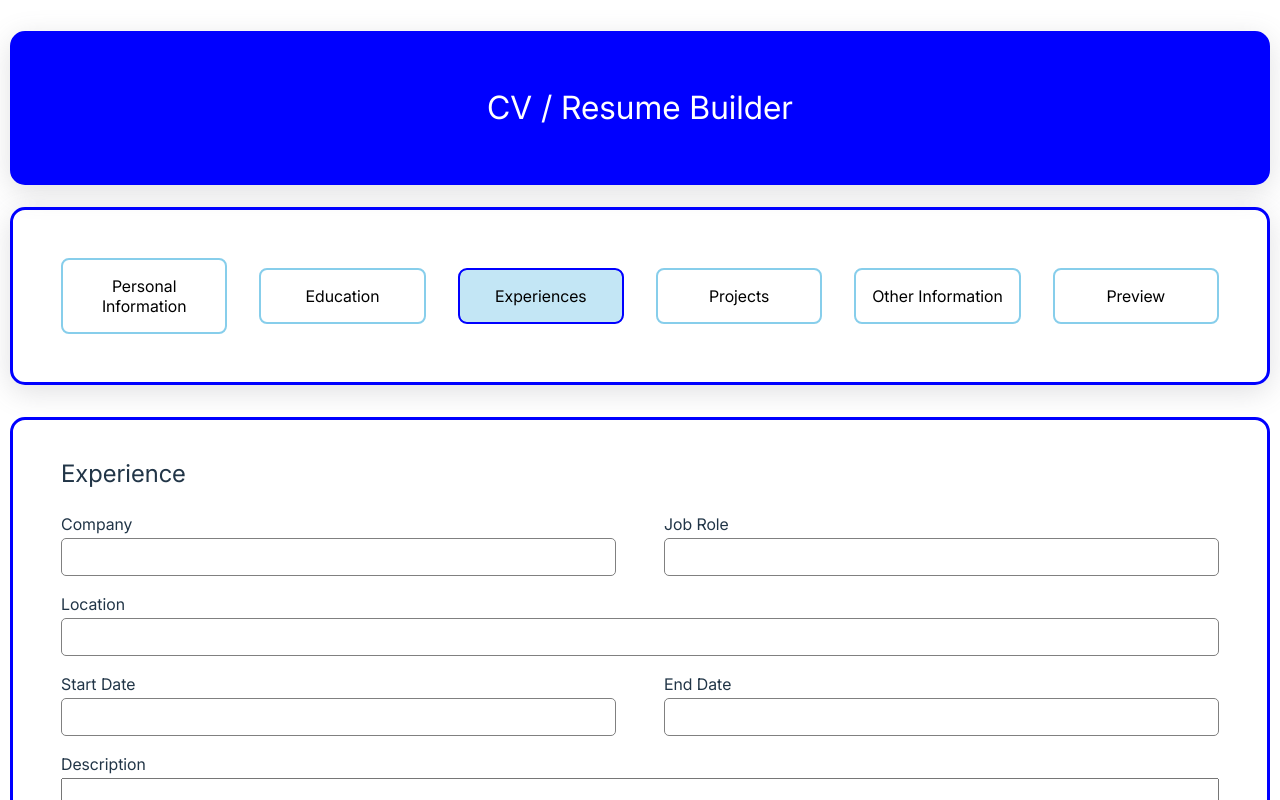
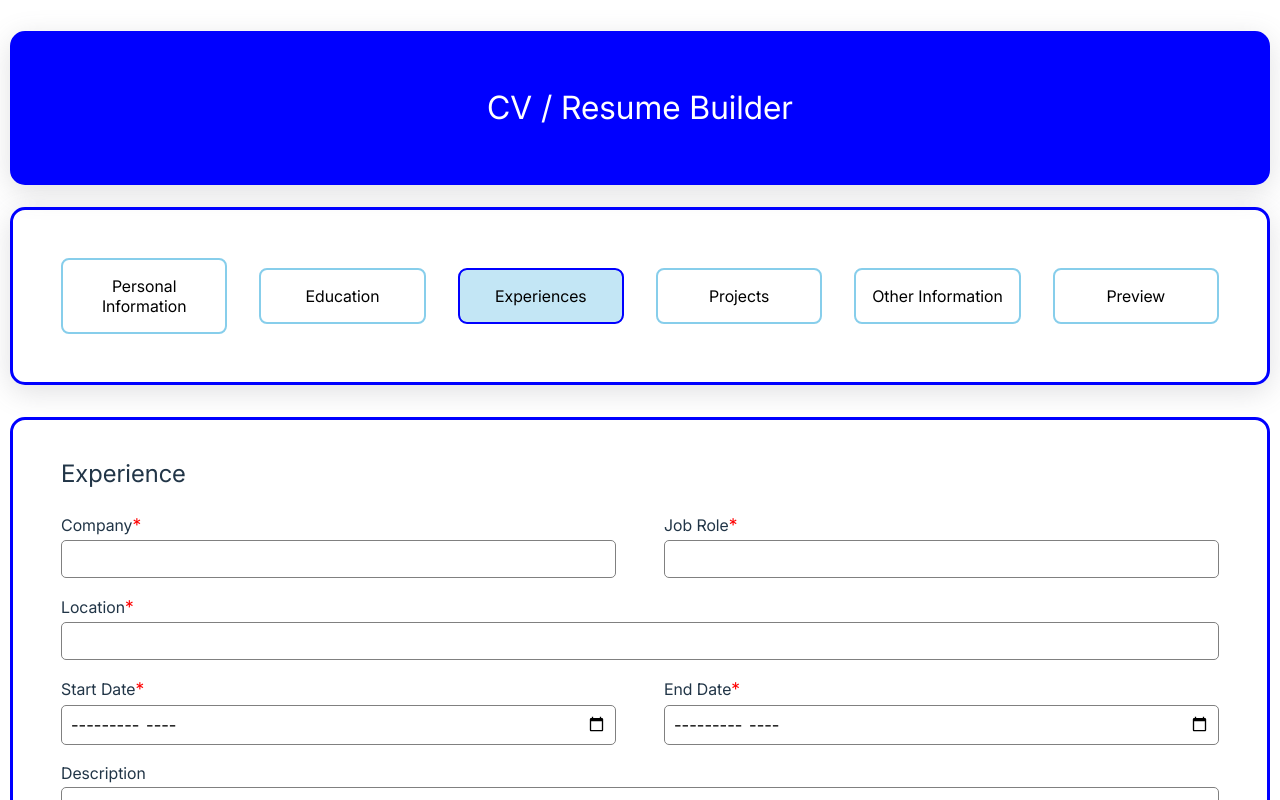
Before and after one commit to yashu483/odin-cv-application, a React (Vite) app: page / in a window 1280 px wide. Both pictures are taken after a click on the button "Experiences". Shown: the top 800 px of the page. Built offline with nearby package versions, Linux system fonts and the light colour scheme.

Commit message:
feat: complete Experience section

```diff
--- a/src/components/Body.jsx
+++ b/src/components/Body.jsx
@@ -21,17 +21,11 @@ const SECTIONS = [
     key: "personalInfo",
   },
   { name: "Education", key: "education" },
-  { name: "Experiences", key: "experiences" },
+  { name: "Experiences", key: "experience" },
   { name: "Projects", key: "projects" },
   { name: "Other Information", key: "otherInfo" },
   { name: "Preview", key: "preview" },
 ];
-
-const SectionComponents = {
-  personalInfo: <PersonalInfo personalInfo={personalInfo} />,
-  education: <Education />,
-  experience: <Experience />,
-};
 
 const educationalInfo = [];
 educationalInfo.push(new AddEducation());
@@ -100,7 +94,7 @@ function Main({
           />
         );
       }
-      case "experiences": {
+      case "experience": {
         return (
           <Experience
             experienceData={experienceData}
--- a/src/components/Education.jsx
+++ b/src/components/Education.jsx
@@ -89,7 +89,10 @@ function EducationCard({
 }
 
 // ShowEducation will  renders each college and education
-function ShowEducation({ educationalArray, setEducationalData }) {
+const ShowEducation = function ShowEducation({
+  educationalArray,
+  setEducationalData,
+}) {
   return (
     <>
       {educationalArray.map((obj) => {
@@ -108,11 +111,13 @@ function ShowEducation({ educationalArray, setEducationalData }) {
       })}
     </>
   );
-}
+};
 function Education({ educationalData, setEducationalData }) {
   let currentlyEditingEducationIndex;
   const currentlyEditingEducationObj = educationalData.filter((item, index) => {
-    currentlyEditingEducationIndex = index;
+    if (item.isSelected) {
+      currentlyEditingEducationIndex = index;
+    }
     return item.isSelected === true;
   })[0];
 
--- a/src/components/Experience.jsx
+++ b/src/components/Experience.jsx
@@ -1,4 +1,3 @@
-import { useState } from "react";
 import { v4 as uuidv4 } from "uuid";
 
 class NewExperience {
@@ -24,17 +23,18 @@ class NewExperience {
 
 const JobCard = function JobCard({
   experience,
-  experienceData,
+  experienceArray,
   setExperienceData,
 }) {
   const editButtonHandler = function editButtonHandler(e) {
     const cardId = e.target.id;
-    const newExperienceArray = experienceData.map((obj) => {
+    const newExperienceArray = experienceArray.map((obj) => {
       const newObj = { ...obj };
-      if (cardId === newObj.id) {
+      if (cardId === obj.id) {
         newObj.isSelected = true;
+        return { ...newObj };
       } else {
-        if (!newObj.isAdded) {
+        if (!obj.isAdded) {
           return null;
         }
 
@@ -51,14 +51,14 @@ const JobCard = function JobCard({
   };
 
   const deleteButtonHandler = function deleteButtonHandler(e) {
-    const newExperienceArray = experienceData
+    const newExperienceArray = experienceArray
       .filter((obj) => obj.id !== e.target.id)
       .map((obj) => ({ ...obj }));
     setExperienceData(newExperienceArray);
   };
   return (
-    <div key={experience.id}>
-      <div>
+    <div key={experience.id} className="educational-card">
+      <div className="educational-detail">
         <h3 className="card-headings">{`${experience.jobRole} - ${experience.companyName}`}</h3>
         <p>{`${experience.startDate} to ${experience.endDate} - ${experience.location}`}</p>
       </div>
@@ -76,17 +76,18 @@ const JobCard = function JobCard({
   );
 };
 const ShowExperience = function ShowExperience({
-  experienceData,
+  experienceArray,
   setExperienceData,
 }) {
   return (
     <>
-      {experienceData.map((obj) => {
+      {experienceArray.map((obj) => {
         if (obj.isAdded) {
           return (
             <JobCard
+              key={obj.id}
               experience={obj}
-              experienceData={experienceData}
+              experienceArray={experienceArray}
               setExperienceData={setExperienceData}
             />
           );
@@ -100,8 +101,10 @@ const ShowExperience = function ShowExperience({
 
 function Experience({ experienceData, setExperienceData }) {
   let currentlyEditingExperienceIndex;
-  const currentlyEditingExperienceObj = experienceData.map((obj, index) => {
-    currentlyEditingExperienceIndex = index;
+  const currentlyEditingExperienceObj = experienceData.filter((obj, index) => {
+    if (obj.isSelected) {
+      currentlyEditingExperienceIndex = index;
+    }
     return obj.isSelected === true;
   })[0];
 
@@ -113,7 +116,7 @@ function Experience({ experienceData, setExperienceData }) {
     const { name, value } = e.target;
 
     const experienceWithNewValue = {
-      currentlyEditingExperience,
+      ...currentlyEditingExperience,
       [name]: value,
     };
 
@@ -122,6 +125,38 @@ function Experience({ experienceData, setExperienceData }) {
       experienceWithNewValue;
     setExperienceData(newExperienceArray);
   }
+
+  function renderExperiences() {
+    const totalAddedExperience = experienceData.filter(
+      (obj) => obj.isAdded
+    ).length;
+    return totalAddedExperience === 0 ? (
+      <>
+        <h2 className="section-headings">Your Career</h2>
+        <p className="section-headings">No previous experience added.</p>
+      </>
+    ) : (
+      <>
+        <h2 className="section-headings">Your Career</h2>
+        <ShowExperience
+          experienceArray={experienceData}
+          setExperienceData={setExperienceData}
+        />
+      </>
+    );
+  }
+
+  const addButtonHandler = function addButtonHandler() {
+    currentlyEditingExperience.isSelected = false;
+    currentlyEditingExperience.isAdded = true;
+    const newExperienceArray = experienceData.map((obj, index) => {
+      return index === currentlyEditingExperienceIndex
+        ? currentlyEditingExperience
+        : { ...obj };
+    });
+    newExperienceArray.push(new NewExperience());
+    setExperienceData(newExperienceArray);
+  };
   return (
     <>
       <div className="main-section-component">
@@ -129,40 +164,85 @@ function Experience({ experienceData, setExperienceData }) {
         <form className="section-form" id="experience-form">
           <div className="double-input-row">
             <div className="input-in-double-input-row">
-              <label htmlFor="companyName">Company</label>
-              <input type="text" name="companyName" id="companyName" />
+              <label htmlFor="companyName">
+                Company
+                <span className="aria-label" aria-label="required">
+                  *
+                </span>
+              </label>
+              <input
+                type="text"
+                name="companyName"
+                id="companyName"
+                onChange={handleInput}
+                required
+                value={currentlyEditingExperience.companyName}
+              />
             </div>
             <div className="input-in-double-input-row">
-              <label htmlFor="jobRole">Job Role</label>
-              <input type="text" id="jobRole" name="jobRole" />
+              <label htmlFor="jobRole">
+                Job Role
+                <span className="aria-label" aria-label="required">
+                  *
+                </span>
+              </label>
+              <input
+                type="text"
+                id="jobRole"
+                name="jobRole"
+                onChange={handleInput}
+                value={currentlyEditingExperience.jobRole}
+                required
+              />
             </div>
           </div>
           <div className="single-input-row">
-            <label htmlFor="location">Location</label>
+            <label htmlFor="location">
+              Location
+              <span className="aria-label" aria-label="required">
+                *
+              </span>
+            </label>
             <input
               type="text"
               name="location"
               id="location"
               onChange={handleInput}
+              required
+              value={currentlyEditingExperience.location}
             />
           </div>
           <div className="double-input-row">
             <div className="input-in-double-input-row">
-              <label htmlFor="startDate">Start Date</label>
+              <label htmlFor="startDate">
+                Start Date
+                <span className="aria-label" aria-label="required">
+                  *
+                </span>
+              </label>
               <input
-                type="text"
+                type="month"
                 name="startDate"
                 id="startDate"
                 onChange={handleInput}
+                required
+                value={currentlyEditingExperience.startDate}
               />
             </div>
             <div className="input-in-double-input-row">
-              <label htmlFor="endDate">End Date</label>
+              <label htmlFor="endDate">
+                End Date
+                <span className="aria-label" aria-label="required">
+                  *
+                </span>
+              </label>
               <input
-                type="text"
+                type="month"
                 name="endDate"
                 id="endDate"
                 onChange={handleInput}
+                value={currentlyEditingExperience.endDate}
+                required
               />
             </div>
           </div>
@@ -172,12 +252,28 @@ function Experience({ experienceData, setExperienceData }) {
               name="jobDescription"
               id="jobDescription"
               onChange={handleInput}
+              value={currentlyEditingExperience.jobDescription}
             ></textarea>
           </div>
-          <button type="button" className="education-add-button">
+          <button
+            type="submit"
+            className="education-add-button"
+            onClick={(e) => {
+              e.preventDefault();
+              const experienceForm = document.querySelector("#experience-form");
+              experienceForm.reportValidity();
+
+              if (experienceForm.checkValidity()) {
+                addButtonHandler();
+              }
+            }}
+          >
             Add
           </button>
         </form>
+      </div>
+      <div className="main-section-component card-container">
+        {renderExperiences()}
       </div>
     </>
   );
--- a/src/styles/PersonalInfo.css
+++ b/src/styles/PersonalInfo.css
@@ -67,11 +67,12 @@ input {
   text-align: start;
 }
 
-.textarea-box > textarea {
+textarea {
   height: 200px;
   resize: none;
   border-radius: 5px;
   border: 1px solid gray;
+  padding: 10px;
 }
 
 /* form validation rules  */
```
Also changed, not shown: src/components/Projects.jsx (+44 -0 lines).
